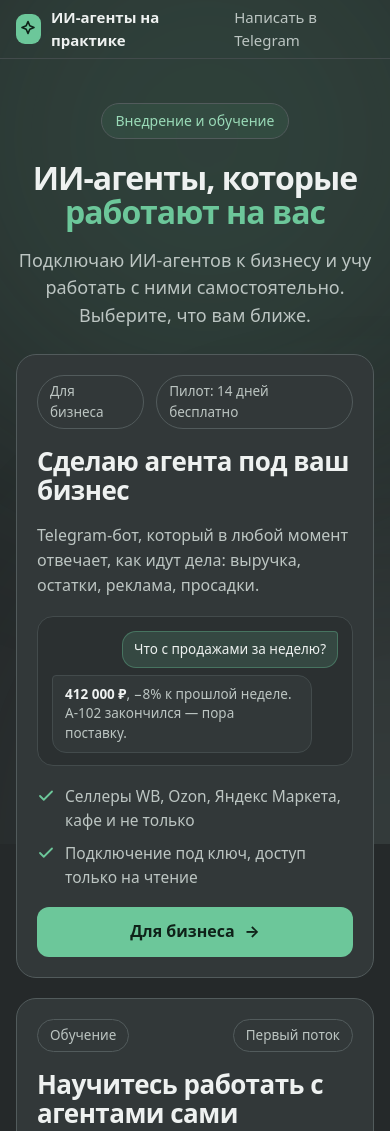
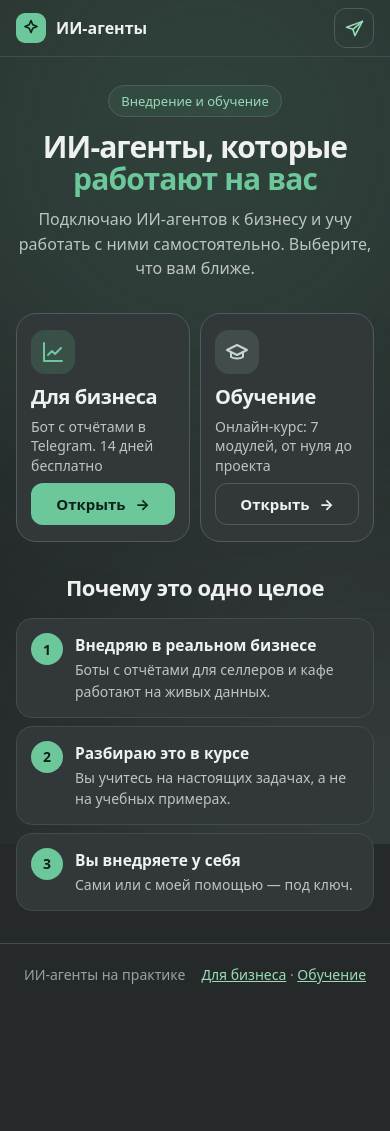
Before and after one commit to Nikolay1337/ai-agent-landing, a plain HTML site: page index.html in a window 390 px wide. Shown: the top 1131 px of the page. After the commit the page ends 1006 px from the top, so only its background shows below. Drawn offline with Linux system fonts and the light colour scheme.

Commit message:
Phone layout: app-style hub tiles, compact headers and heroes
- hub: on phones both choices sit side by side on the first screen,
  short logo, Telegram as icon button, numbered compact chain
- fix side padding on hub at phone and tablet widths
- school/business: tighter hero on phones, school facts as 3 tiles

Co-Authored-By: Claude Opus 5.5 <noreply@anthropic.com>
Claude-Session: https://claude.ai/code/session_01PTmTcekoqHnXxTdvhDpu7A

```diff
--- a/index.html
+++ b/index.html
@@ -39,16 +39,19 @@
   .logo-mark svg{width:18px;height:18px}
   .tg{color:var(--muted);text-decoration:none;font-size:15px;padding:8px 12px;border-radius:8px;transition:color .25s}
   .tg:hover{color:var(--text)}
+  .tg{display:inline-flex;align-items:center;gap:8px}
+  .tg svg{width:18px;height:18px}
+  .l-short,.t-short,.m-ic,.m-desc,.chain .num{display:none}
 
   main{flex:1}
-  .hero{text-align:center;padding:64px 0 36px}
+  .hero{text-align:center;padding:64px 20px 36px}
   .eyebrow{display:inline-flex;align-items:center;gap:8px;font-size:14px;color:var(--accent2);border:1px solid var(--line2);background:rgba(108,199,154,.08);padding:6px 14px;border-radius:999px;margin-bottom:22px}
   h1{font-size:clamp(34px,5.4vw,60px);line-height:1.06;letter-spacing:-.03em;margin:0 auto 18px;max-width:860px}
   h1 .hl{color:var(--accent)}
   .lead{font-size:clamp(18px,2vw,21px);color:var(--muted);max-width:640px;margin:0 auto}
 
   /* Развилка */
-  .paths{display:grid;grid-template-columns:1fr 1fr;gap:20px;padding:24px 0 56px}
+  .paths{display:grid;grid-template-columns:1fr 1fr;gap:20px;padding:24px 20px 56px}
   .path{position:relative;display:flex;flex-direction:column;gap:18px;padding:28px;border-radius:24px;background:var(--card);border:1px solid var(--line2);text-decoration:none;color:inherit;overflow:hidden;
     transition:transform .5s var(--ease),border-color .3s,box-shadow .5s var(--ease)}
   .path::before{content:"";position:absolute;inset:0;background:radial-gradient(380px circle at var(--mx,50%) var(--my,0%),rgba(108,199,154,.16),transparent 60%);opacity:0;transition:opacity .35s;pointer-events:none}
@@ -83,7 +86,7 @@
   .bar-row.on .n{background:var(--accent);color:var(--accent-ink)}
 
   /* Как связано */
-  .loop{padding:8px 0 64px}
+  .loop{padding:8px 20px 64px}
   .loop h2{text-align:center;font-size:clamp(24px,3vw,32px);letter-spacing:-.02em;margin:0 0 24px}
   .chain{display:grid;grid-template-columns:1fr auto 1fr auto 1fr;gap:14px;align-items:stretch;list-style:none;margin:0;padding:0}
   .chain li.step{background:var(--card);border:1px solid var(--line);border-radius:18px;padding:20px}
@@ -98,21 +101,58 @@
   .reveal.in{opacity:1;transform:none}
 
   @media (max-width:880px){
-    .paths{grid-template-columns:1fr}
+    .path{padding:22px}
+    .path-top .badge:last-child{display:none}
+    .bubble-a{right:14px}
     .chain{grid-template-columns:1fr}
     .chain .ar{transform:rotate(90deg)}
     .chain li.step{text-align:center}
     footer .wrap{justify-content:center;text-align:center}
   }
-  @media (max-width:520px){
+  @media (max-width:640px){
     body{font-size:16px}
     .wrap{padding:0 16px}
-    .bar{height:58px}
-    .logo{font-size:15px}
-    .hero{padding:44px 0 24px}
-    h1{font-size:32px}
-    .path{padding:20px;border-radius:20px}
-    .go{align-self:stretch;justify-content:center}
+    .bar{height:56px}
+    .logo{font-size:16px}
+    .l-long,.tg-txt{display:none}
+    .l-short{display:inline}
+    .tg{width:40px;height:40px;padding:0;justify-content:center;border:1px solid var(--line2);border-radius:12px;color:var(--accent2)}
+    .tg svg{width:19px;height:19px}
+
+    .hero{padding:28px 16px 18px}
+    .eyebrow{font-size:13px;padding:5px 12px;margin-bottom:14px}
+    h1{font-size:30px;margin-bottom:12px}
+    .lead{font-size:16px}
+
+    /* Две плитки рядом, как в приложении */
+    .paths{grid-template-columns:1fr 1fr;gap:10px;padding:14px 16px 28px}
+    .path{padding:16px 14px;border-radius:20px;gap:8px;min-height:198px}
+    .path:hover{transform:none}
+    .path:active{transform:scale(.97)}
+    .path-top,.path > p,.path ul,.viz{display:none}
+    .m-ic{display:grid;place-items:center;width:44px;height:44px;border-radius:14px;background:rgba(108,199,154,.16);color:var(--accent);margin-bottom:4px}
+    .m-ic svg{width:24px;height:24px}
+    .path.school .m-ic{background:rgba(143,168,160,.18);color:#c3d6cf}
+    .t-long{display:none}
+    .t-short{display:inline}
+    .path h2{font-size:20px}
+    .m-desc{display:block;color:var(--muted);font-size:14px;line-height:1.4}
+    .go{align-self:stretch;justify-content:center;min-height:42px;padding:0 12px;font-size:15px;border-radius:12px;margin-top:auto}
+
+    /* Как связано: компактный список */
+    .loop{padding:0 16px 32px}
+    .loop h2{font-size:22px;margin-bottom:14px}
+    .chain{gap:8px}
+    .chain .ar{display:none}
+    .chain li.step{display:grid;grid-template-columns:32px 1fr;column-gap:12px;text-align:left;padding:14px;border-radius:16px}
+    .chain .num{display:grid;place-items:center;grid-row:span 2;width:32px;height:32px;border-radius:50%;background:var(--accent);color:var(--accent-ink);font-style:normal;font-weight:700;font-size:14px}
+    .chain b{font-size:15.5px;margin-bottom:2px}
+    .chain span{font-size:14px}
+    footer{padding:20px 0;font-size:14px}
+  }
+  @media (max-width:340px){
+    .paths{grid-template-columns:1fr}
+    .path{min-height:0}
   }
   @media (prefers-reduced-motion:reduce){
     *,*::before,*::after{animation:none!important;transition:none!important}
@@ -125,8 +165,8 @@
 
 <header>
   <div class="wrap bar">
-    <a class="logo" href="./"><span class="logo-mark" aria-hidden="true"><svg viewBox="0 0 24 24" fill="none" stroke="currentColor" stroke-width="2.2" stroke-linecap="round" stroke-linejoin="round"><path d="M12 2l2.4 5.6L20 10l-5.6 2.4L12 18l-2.4-5.6L4 10l5.6-2.4z"/></svg></span>ИИ-агенты на практике</a>
-    <a class="tg" href="https://t.me/ngafitulin" target="_blank" rel="noopener">Написать в Telegram</a>
+    <a class="logo" href="./"><span class="logo-mark" aria-hidden="true"><svg viewBox="0 0 24 24" fill="none" stroke="currentColor" stroke-width="2.2" stroke-linecap="round" stroke-linejoin="round"><path d="M12 2l2.4 5.6L20 10l-5.6 2.4L12 18l-2.4-5.6L4 10l5.6-2.4z"/></svg></span><span class="l-long">ИИ-агенты на практике</span><span class="l-short">ИИ-агенты</span></a>
+    <a class="tg" href="https://t.me/ngafitulin" target="_blank" rel="noopener" aria-label="Написать в Telegram"><svg viewBox="0 0 24 24" fill="none" stroke="currentColor" stroke-width="2" stroke-linecap="round" stroke-linejoin="round" aria-hidden="true"><path d="m22 3-9.5 18-2.5-8-8-2.5z"/><path d="M22 3 10 13"/></svg><span class="tg-txt">Написать в Telegram</span></a>
   </div>
 </header>
 
@@ -139,8 +179,10 @@
 
   <div class="wrap paths">
     <a class="path reveal" href="business/">
+      <span class="m-ic" aria-hidden="true"><svg viewBox="0 0 24 24" fill="none" stroke="currentColor" stroke-width="2" stroke-linecap="round" stroke-linejoin="round"><path d="M3 3v18h18"/><path d="m7 15 4-4 3 3 6-6"/></svg></span>
       <div class="path-top"><span class="badge">Для бизнеса</span><span class="badge">Пилот: 14 дней бесплатно</span></div>
-      <h2>Сделаю агента под ваш бизнес</h2>
+      <h2><span class="t-long">Сделаю агента под ваш бизнес</span><span class="t-short">Для бизнеса</span></h2>
+      <span class="m-desc">Бот с отчётами в Telegram. 14 дней бесплатно</span>
       <p>Telegram-бот, который в любой момент отвечает, как идут дела: выручка, остатки, реклама, просадки.</p>
       <div class="viz" id="viz-biz" aria-hidden="true">
         <div class="bubble-q">Что с продажами за неделю?</div>
@@ -150,12 +192,14 @@
         <li><svg viewBox="0 0 24 24" fill="none" stroke="currentColor" stroke-width="2.4" stroke-linecap="round" stroke-linejoin="round" aria-hidden="true"><path d="M20 6 9 17l-5-5"/></svg>Селлеры WB, Ozon, Яндекс Маркета, кафе и не только</li>
         <li><svg viewBox="0 0 24 24" fill="none" stroke="currentColor" stroke-width="2.4" stroke-linecap="round" stroke-linejoin="round" aria-hidden="true"><path d="M20 6 9 17l-5-5"/></svg>Подключение под ключ, доступ только на чтение</li>
       </ul>
-      <span class="go">Для бизнеса <span class="arr" aria-hidden="true">→</span></span>
+      <span class="go"><span class="t-long">Для бизнеса</span><span class="t-short">Открыть</span> <span class="arr" aria-hidden="true">→</span></span>
     </a>
 
     <a class="path school reveal" href="school/">
+      <span class="m-ic" aria-hidden="true"><svg viewBox="0 0 24 24" fill="none" stroke="currentColor" stroke-width="2" stroke-linecap="round" stroke-linejoin="round"><path d="M22 10 12 5 2 10l10 5 10-5z"/><path d="M6 12v5c3 2 9 2 12 0v-5"/></svg></span>
       <div class="path-top"><span class="badge">Обучение</span><span class="badge">Первый поток</span></div>
-      <h2>Научитесь работать с агентами сами</h2>
+      <h2><span class="t-long">Научитесь работать с агентами сами</span><span class="t-short">Обучение</span></h2>
+      <span class="m-desc">Онлайн-курс: 7 модулей, от нуля до проекта</span>
       <p>Онлайн-курс: от регистрации и первых запросов до скиллов, MCP и своего проекта.</p>
       <div class="viz" id="viz-school" aria-hidden="true">
         <div class="bars">
@@ -169,18 +213,18 @@
         <li><svg viewBox="0 0 24 24" fill="none" stroke="currentColor" stroke-width="2.4" stroke-linecap="round" stroke-linejoin="round" aria-hidden="true"><path d="M20 6 9 17l-5-5"/></svg>Презентации, парсинг, отчёты, скиллы</li>
         <li><svg viewBox="0 0 24 24" fill="none" stroke="currentColor" stroke-width="2.4" stroke-linecap="round" stroke-linejoin="round" aria-hidden="true"><path d="M20 6 9 17l-5-5"/></svg>Без программирования, на ваших задачах</li>
       </ul>
-      <span class="go">Смотреть программу <span class="arr" aria-hidden="true">→</span></span>
+      <span class="go"><span class="t-long">Смотреть программу</span><span class="t-short">Открыть</span> <span class="arr" aria-hidden="true">→</span></span>
     </a>
   </div>
 
   <section class="wrap loop">
     <h2 class="reveal">Почему это одно целое</h2>
     <ol class="chain">
-      <li class="step reveal"><b>Внедряю в реальном бизнесе</b><span>Боты с отчётами для селлеров и кафе работают на живых данных.</span></li>
+      <li class="step reveal"><i class="num" aria-hidden="true">1</i><b>Внедряю в реальном бизнесе</b><span>Боты с отчётами для селлеров и кафе работают на живых данных.</span></li>
       <li class="ar reveal" aria-hidden="true">→</li>
-      <li class="step reveal"><b>Разбираю это в курсе</b><span>Вы учитесь на настоящих задачах, а не на учебных примерах.</span></li>
+      <li class="step reveal"><i class="num" aria-hidden="true">2</i><b>Разбираю это в курсе</b><span>Вы учитесь на настоящих задачах, а не на учебных примерах.</span></li>
       <li class="ar reveal" aria-hidden="true">→</li>
-      <li class="step reveal"><b>Вы внедряете у себя</b><span>Сами или с моей помощью — под ключ.</span></li>
+      <li class="step reveal"><i class="num" aria-hidden="true">3</i><b>Вы внедряете у себя</b><span>Сами или с моей помощью — под ключ.</span></li>
     </ol>
   </section>
 </main>
```
Also changed, not shown: business/index.html (+3 -1 lines), school/index.html (+5 -0 lines).
